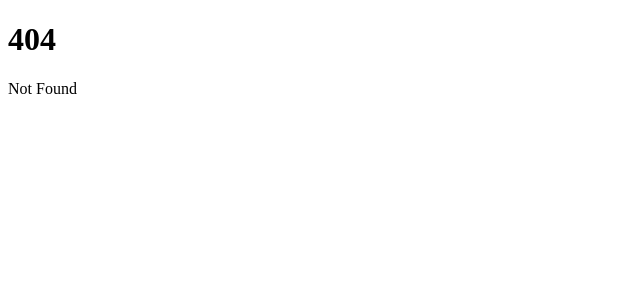
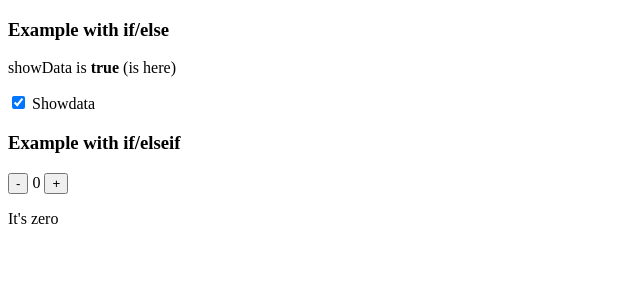
Before and after one commit to vitalyozza/Svelte, a SvelteKit app: page /templates/if in a window 1280 px wide. Before the commit this address had no page. Shown: the top 300 px of the page, without its empty margins (0-640 px from the left). Built offline with nearby package versions, Linux system fonts and the light colour scheme.

Commit message:
Added templates (if)

```diff
--- /dev/null
+++ b/src/routes/+page.server.ts
@@ -0,0 +1,5 @@
+import { redirect } from '@sveltejs/kit';
+
+export function load() {
+	redirect(307, '/runes/$state');
+}
--- /dev/null
+++ b/src/routes/templates/if/+page.svelte
@@ -0,0 +1,44 @@
+<script lang="ts">
+    let showData = $state(true)
+    let num = $state(0)
+
+    let increase = () => {
+        num += 1
+    }
+
+    let decrease = () => {
+        num -= 1
+    }
+
+    console.log($inspect(showData))
+</script>
+<h3>Example with if/else</h3>
+<p>
+    <span>showData is <b>{showData}</b></span>
+    {#if showData == true}
+        <span>(is here)</span>
+    {:else}
+        <span>(is not here)</span>
+    {/if}
+</p>
+<p>
+    <label for="showData">
+        <input type="checkbox" id="showData" bind:checked={showData}> Showdata
+    </label>
+</p>
+
+<h3>Example with if/elseif</h3>
+<button onclick={decrease}>-</button>
+{num}
+<button onclick={increase}>+</button>
+<p>
+    {#if num < 0}
+    It's less than zero
+    {:else if num == 0}
+    It's zero
+    {:else if num > 0 && num < 10}
+    It's more than zero
+    {:else}
+    It's too much
+    {/if}
+</p>
```
Also changed, not shown: src/routes/runes/$bindable/+page.svelte (renamed from src/routes/$bindable/+page.svelte), src/routes/runes/$derived/+page.svelte (renamed from src/routes/$derived/+page.svelte), src/routes/runes/$effect/+page.svelte (renamed from src/routes/$effect/+page.svelte), src/routes/runes/$host/+page.svelte (renamed from src/routes/$host/+page.svelte), src/routes/runes/$inspect/+page.svelte (renamed from src/routes/$inspect/+page.svelte), src/routes/runes/$props/+page.svelte (renamed from src/routes/$props/+page.svelte), src/routes/runes/$state/+page.svelte (renamed from src/routes/$state/+page.svelte).
